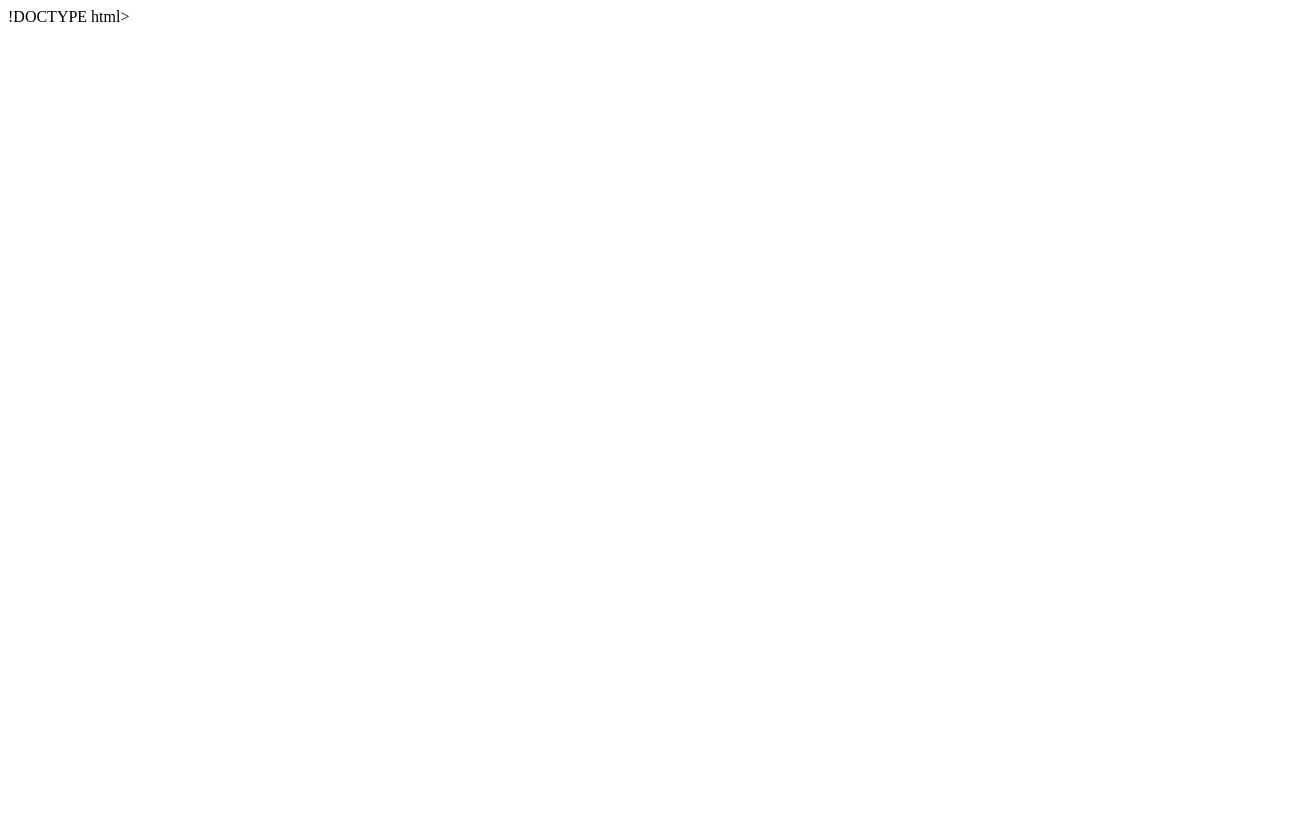
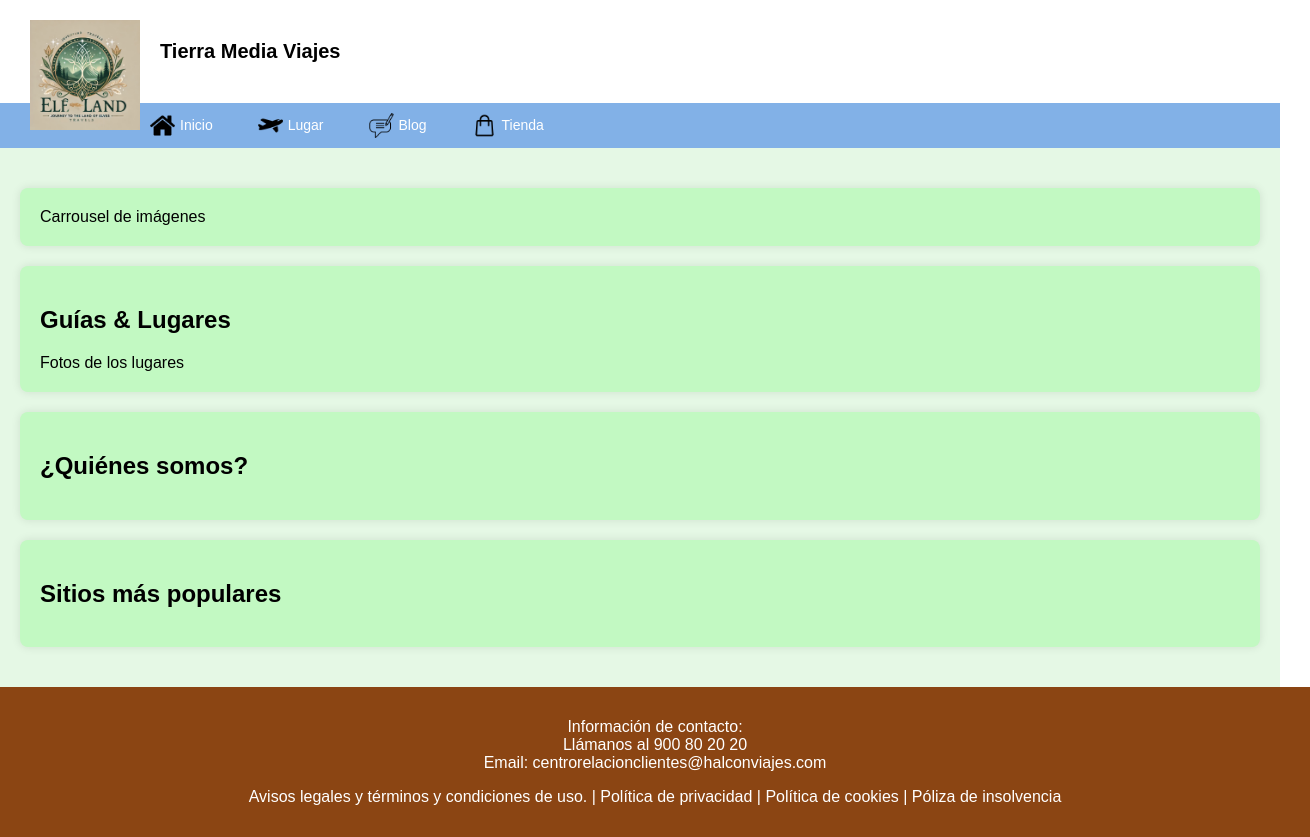
Before and after one commit to Macandrio/Interfaces, a plain HTML site: page Agencia_de_viaje/index.html in a window 1280 px wide. Shown: the whole page, 1310 px wide, since content can reach past the window. Before the commit the page ends 800 px from the top, so only its background shows below. Drawn offline with Linux system fonts and the light colour scheme.

Commit message:
seguir haciendo

```diff
--- a/Agencia_de_viaje/Estilos.css
+++ b/Agencia_de_viaje/Estilos.css
@@ -0,0 +1,115 @@
+/* Ajustes para el cuerpo del documento */
+body {
+    margin: 0;
+    font-family: Arial, sans-serif;
+    display: flex;
+    flex-direction: column;
+    min-height: 100vh;
+    position: relative;
+}
+
+/* Asegurar que el contenido llene el espacio restante */
+.cuerpo {
+    flex: 1;
+    background-color: #e5f8e5; /* Color verde suave */
+    padding: 20px;
+}
+
+/* Estilos para la cabecera */
+.cabecera {
+    width: 100%;
+    display: flex;
+    flex-direction: column; /* Apila los divs en columna */
+}
+
+/* Estilos para la parte blanca de la cabecera */
+.cabecera-blanca {
+    background-color: white; /* Blanco */
+    color: black; /* Texto negro */
+    left: 20px;
+    padding: 40px; /* Aumentar el padding para más altura */
+    font-size: 24px;
+    position: relative; /* Para permitir el uso de posicionamiento en el logo */
+}
+
+    /* Estilos para el logo */
+    .logo {
+        position: absolute;
+        top: 20px; /* Ajustado para que esté parcialmente en la cabecera azul */
+        left: 10px; /* Coloca el logo a la izquierda */
+        width: 110px; /* Ajusta el tamaño del logo */
+    }
+    /* Estilos para el título */
+    .titulo {
+        border-left-style: solid;
+        border-left-width: 0px;
+        margin-left: 100px;
+        margin-top: 0px;
+        margin-bottom: 0px;
+        padding: 0;
+        text-align: left; /* Centrar el texto */
+        font-size: 20px; /* Ajustar tamaño de fuente a un valor más pequeño */
+
+    }
+
+
+/* Estilos para la parte azul de la cabecera */
+.cabecera-azul {
+    background-color: #82b1e7; /* Azul del cielo */
+    color: white; /* Texto blanco */
+    text-align: left; /* Alinear el texto a la izquierda */
+    padding: 10px; /* Altura más fina */
+    font-size: 18px; /* Tamaño de fuente más pequeño */
+}
+
+/* Estilos para la navegación */
+.navegacion {
+    display: inline-block; /* Para que se ajuste al contenido */
+    margin-left: 120px; /* Ajusta este valor para graduar la navegación hacia la izquierda */
+}
+
+.navegacion ul {
+    list-style-type: none;
+    padding: 0;
+    margin: 0; /* Asegura que no haya márgenes */
+}
+
+.navegacion li {
+    display: inline; /* Mostrar los elementos en línea */
+    margin: 0 20px; /* Espaciado entre los elementos */
+}
+
+.navegacion a {
+    text-decoration: none;
+    color: white; /* Cambiado a blanco para contrastar con el fondo azul */
+    font-weight: normal; /* Peso de fuente normal para un tamaño más pequeño */
+    font-size: 14px; /* Tamaño de fuente más pequeño */
+}
+
+.navegacion .icono {
+    width: 25px; /* Aumentar el tamaño de la imagen a 25px */
+    height: 25px; /* Mantiene la proporción */
+    vertical-align: middle; /* Alinea la imagen con el texto */
+    margin-right: 5px; /* Espacio entre la imagen y el texto */
+    display: inline-block; /* Asegura que el icono se alinee correctamente */
+}
+
+/* Estilos para el cuerpo */
+.carrousel, .guias-lugares, .quienes-somos, .sitios-populares {
+    background-color: #c2f9c2; /* Color verde claro */
+    margin: 20px 0;
+    padding: 20px;
+    border-radius: 8px;
+    box-shadow: 0 0 10px rgba(0, 0, 0, 0.1);
+}
+
+/* Estilos para el pie de página */
+.pie-de-pagina {
+    width: 100%;
+    height: auto; /* Permite que la altura sea flexible */
+    background-color: #8B4513; /* Marrón tierra */
+    color: white;
+    text-align: center;
+    padding: 15px;
+    position: relative;
+}
--- a/Agencia_de_viaje/index.html
+++ b/Agencia_de_viaje/index.html
@@ -1,12 +1,58 @@
-!DOCTYPE html>
-<html lang="en">
+<!DOCTYPE html>
+<html lang="es">
 <head>
     <link rel="stylesheet" type="text/css" href="Estilos.css">
     <meta charset="UTF-8">
     <meta name="viewport" content="width=device-width, initial-scale=1.0">
-    <title>Agencia</title>
+    <title>Tierra Media Viajes</title>
 </head>
 <body>
+    <div class="cabecera">
+        <div class="cabecera-blanca">
+            <div><img src="Imagenes/Logo.png" alt="Logo" class="logo"> <!-- Logo --></div>
+            <div><h1 class="titulo">Tierra Media Viajes</h1> <!-- Título centrado --></div>
+        </div>
+        <div class="cabecera-azul">
+            <nav class="navegacion">
+                <ul>
+                    <li>
+                        <img src="Imagenes/casa.png"  class="icono"><a href="#">Inicio</a>
+                    </li>
+                    <li>
+                        <img src="Imagenes/transporte-aereo.png"  class="icono"><a href="#">Lugar</a>
+                    </li>
+                    <li>
+                        <img src="Imagenes/comentario.png"  class="icono"><a href="#">Blog</a>
+                    </li>
+                    <li>
+                        <img src="Imagenes/bolsa-de-la-compra.png"  class="icono"><a href="#">Tienda</a>
+                    </li>
+                </ul>
+            </nav>
+        </div>
+    </div>
 
+    <div class="cuerpo">
+        <div class="carrousel">Carrousel de imágenes</div>
+        <div class="guias-lugares">
+            <h2>Guías & Lugares</h2>
+            <div class="fotos-lugares">Fotos de los lugares</div>
+        </div>
+        <div class="quienes-somos">
+            <h2>¿Quiénes somos?</h2>
+        </div>
+        <div class="sitios-populares">
+            <h2>Sitios más populares</h2>
+        </div>
+    </div>
+
+    <div class="pie-de-pagina">
+        <p>Información de contacto: <br>
+        Llámanos al 900 80 20 20<br>
+        Email: centrorelacionclientes@halconviajes.com</p>
+        <p>
+            Avisos legales y términos y condiciones de uso. | Política de privacidad | Política de cookies | Póliza de insolvencia
+        </p>
+    </div>
 </body>
 </html>
```
Also changed, not shown: Agencia_de_viaje/Imagenes/Logo.png (added), Agencia_de_viaje/Imagenes/bolsa-de-la-compra.png (added), Agencia_de_viaje/Imagenes/casa.png (added).
